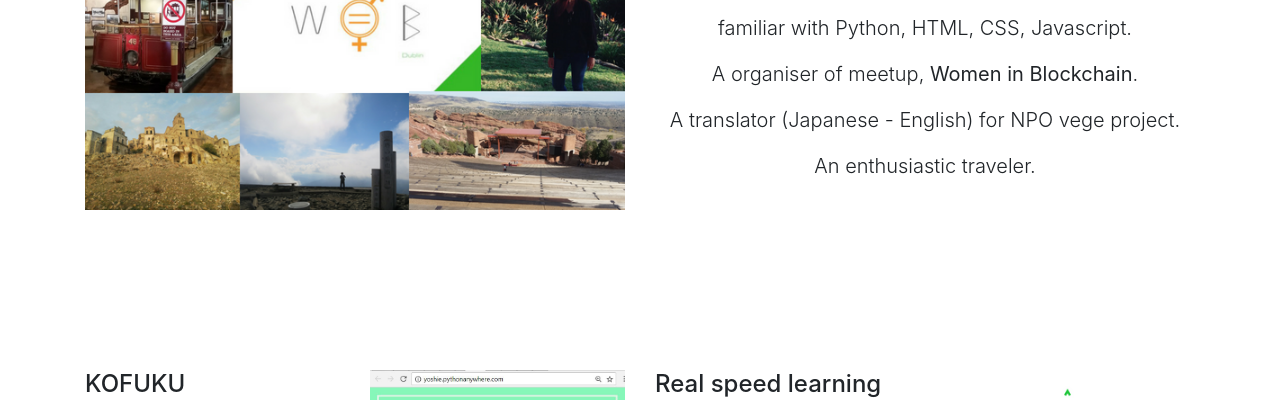
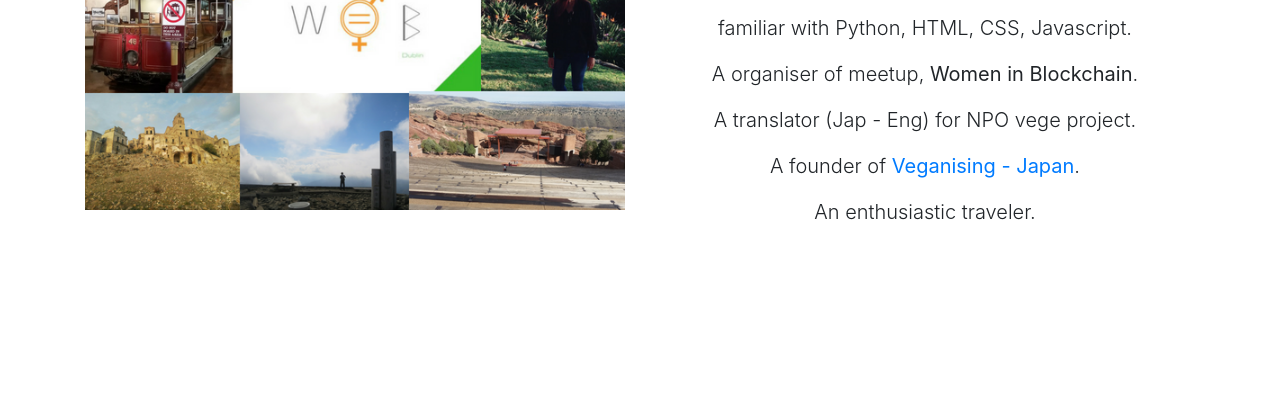
Before and after one commit to Jasmineee2/Mywebsite, a plain HTML site: page index.html in a window 1280 px wide. Shown: the part 1188-1588 px from the top of the page. Drawn offline with nearby package versions, Linux system fonts and the light colour scheme.

Commit message:
Update index.html

```diff
--- a/index.html
+++ b/index.html
@@ -69,7 +69,8 @@
                     <p class="lead">extremely interested in Information technology.</p>
                     <p class="lead">familiar with Python, HTML, CSS, Javascript.</p>
                     <p class="lead">A organiser of meetup, <b>Women in Blockchain</b>.</p>
-                    <p class="lead">A translator (Japanese - English) for NPO vege project.</p>
+                    <p class="lead">A translator (Jap - Eng) for NPO vege project.</p>
+                    <p class="lead">A founder of <a href="https://www.facebook.com/Veganizing-Japan-197543521032038/"><b>Veganising - Japan</b></a>.</p>
                     <p class="lead">An enthusiastic traveler.</p>
                 </div>
 
```
